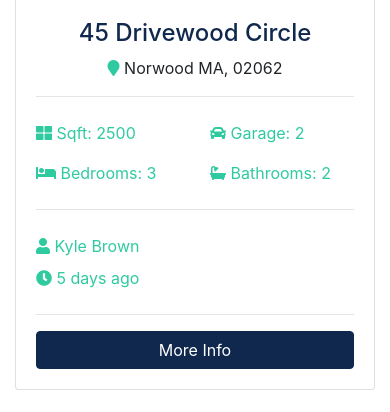
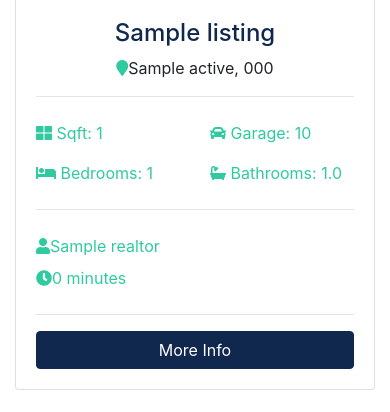
Before and after one commit to ehoversten/realtor_concept, a Django app: page / in a window 390 px wide. Shown: the part 1194-1606 px from the top of the page. Run offline with Django 3.2, Linux system fonts and the light colour scheme; tables that the repository leaves empty hold one stand-in row (values such as "Sample post"); grey boxes marked "Sample" are stand-in pictures; some libraries are stand-ins or nearby versions.

Commit message:
added dynamic content to featured listings on homepage

```diff
--- a/pages/views.py
+++ b/pages/views.py
@@ -1,9 +1,12 @@
 from django.shortcuts import render, redirect, HttpResponse
 
+
+from listings.models import Listing
 # Create your views here.
 def index(request):
+    listings = Listing.objects.order_by('-list_date').filter(is_published=True)[:3]
     context = {
-
+        'listings':listings
     }
     return render(request, 'pages/index.html', context)
 
--- a/templates/pages/index.html
+++ b/templates/pages/index.html
@@ -1,4 +1,6 @@
 {% extends 'base.html' %}
+
+{% load humanize %}
 
 {% block content %}
 <!-- Showcase -->
@@ -130,8 +132,58 @@
     <div class="container">
       <h3 class="text-center mb-3">Latest Listings</h3>
       <div class="row">
+        {% if listings %}
+          {% for listing in listings %}
+            <div class="col-md-6 col-lg-4 mb-4">
+              <div class="card listing-preview">
+                <img class="card-img-top" src="{{ listing.photo_main.url }}" alt="">
+                <div class="card-img-overlay">
+                  <h2>
+                    <span class="badge badge-secondary text-white">${{ listing.price | intcomma }}</span>
+                  </h2>
+                </div>
+                <div class="card-body">
+                  <div class="listing-heading text-center">
+                    <h4 class="text-primary">{{ listing.title }}</h4>
+                    <p>
+                      <i class="fas fa-map-marker text-secondary"></i>{{ listing.city}} {{ listing.state}}, {{ listing.zipcode }}</p>
+                  </div>
+                  <hr>
+                  <div class="row py-2 text-secondary">
+                    <div class="col-6">
+                      <i class="fas fa-th-large"></i> Sqft: {{ listing.sqft }}</div>
+                    <div class="col-6">
+                      <i class="fas fa-car"></i> Garage: {{ listing.garage }}</div>
+                  </div>
+                  <div class="row py-2 text-secondary">
+                    <div class="col-6">
+                      <i class="fas fa-bed"></i> Bedrooms: {{ listing.bedrooms }}</div>
+                    <div class="col-6">
+                      <i class="fas fa-bath"></i> Bathrooms: {{ listing.bathrooms }}</div>
+                  </div>
+                  <hr>
+                  <div class="row py-2 text-secondary">
+                    <div class="col-6">
+                      <i class="fas fa-user"></i>{{ listing.realtor }}</div>
+                  </div>
+                  <div class="row text-secondary pb-2">
+                    <div class="col-6">
+                      <i class="fas fa-clock"></i>{{ listing.list_date | timesince }}</div>
+                  </div>
+                  <hr>
+                  <a href="{% url 'listing' listing.id %}" class="btn btn-primary btn-block">More Info</a>
+                </div>
+              </div>
+            </div>
+          {% endfor %}
+        {% else %}
+          <div class="col-md-12">
+            <p>No Listings Available</p>
+          </div>
+        {% endif %}
+
         <!-- Listing 1 -->
-        <div class="col-md-6 col-lg-4 mb-4">
+        <!-- <div class="col-md-6 col-lg-4 mb-4">
           <div class="card listing-preview">
             <img class="card-img-top" src="assets/img/homes/home-1.jpg" alt="">
             <div class="card-img-overlay">
@@ -171,10 +223,10 @@
               <a href="listing.html" class="btn btn-primary btn-block">More Info</a>
             </div>
           </div>
-        </div>
+        </div> -->
 
         <!-- Listing 2 -->
-        <div class="col-md-6 col-lg-4 mb-4">
+        <!-- <div class="col-md-6 col-lg-4 mb-4">
           <div class="card listing-preview">
             <img class="card-img-top" src="assets/img/homes/home-2.jpg" alt="">
             <div class="card-img-overlay">
@@ -214,10 +266,10 @@
               <a href="listing.html" class="btn btn-primary btn-block">More Info</a>
             </div>
           </div>
-        </div>
+        </div> -->
 
         <!-- Listing 3 -->
-        <div class="col-md-6 col-lg-4 mb-4">
+        <!-- <div class="col-md-6 col-lg-4 mb-4">
           <div class="card listing-preview">
             <img class="card-img-top" src="assets/img/homes/home-3.jpg" alt="">
             <div class="card-img-overlay">
@@ -257,7 +309,7 @@
               <a href="listing.html" class="btn btn-primary btn-block">More Info</a>
             </div>
           </div>
-        </div>
+        </div> -->
 
       </div>
     </div>
```
